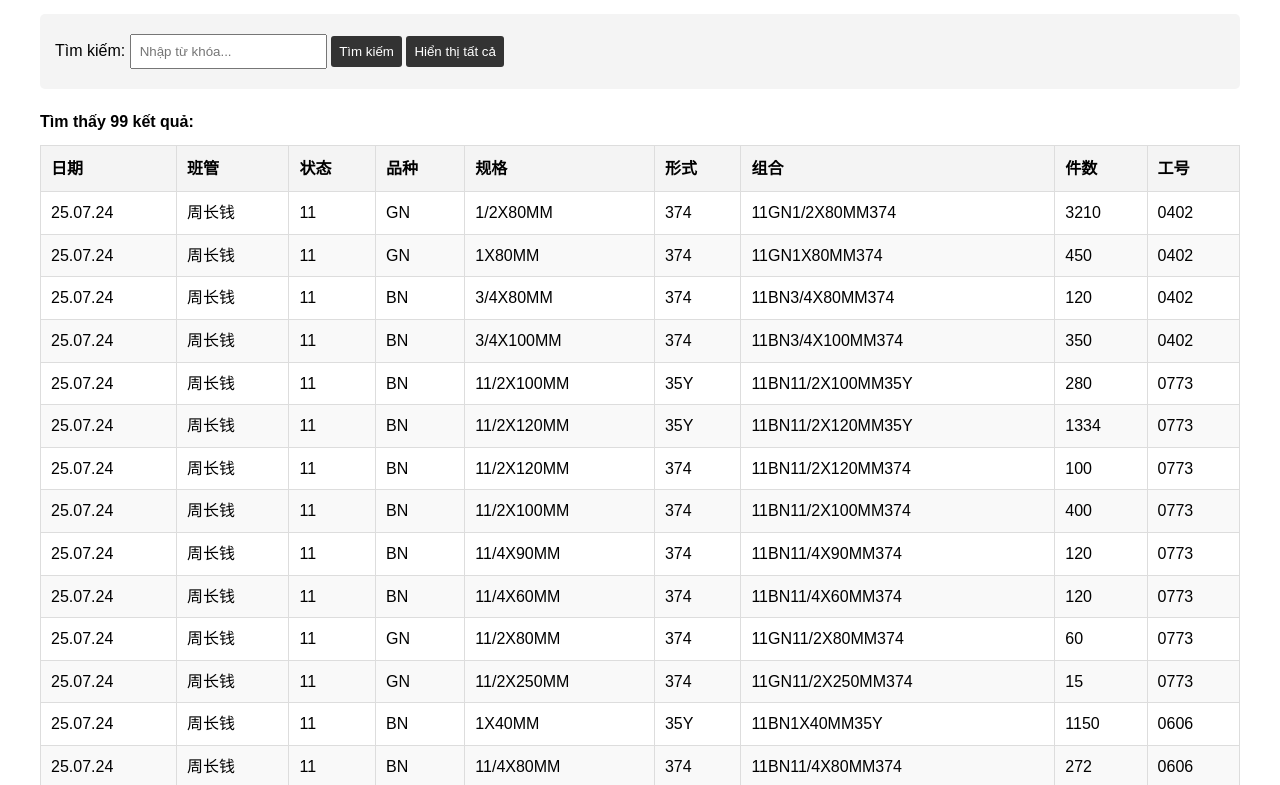
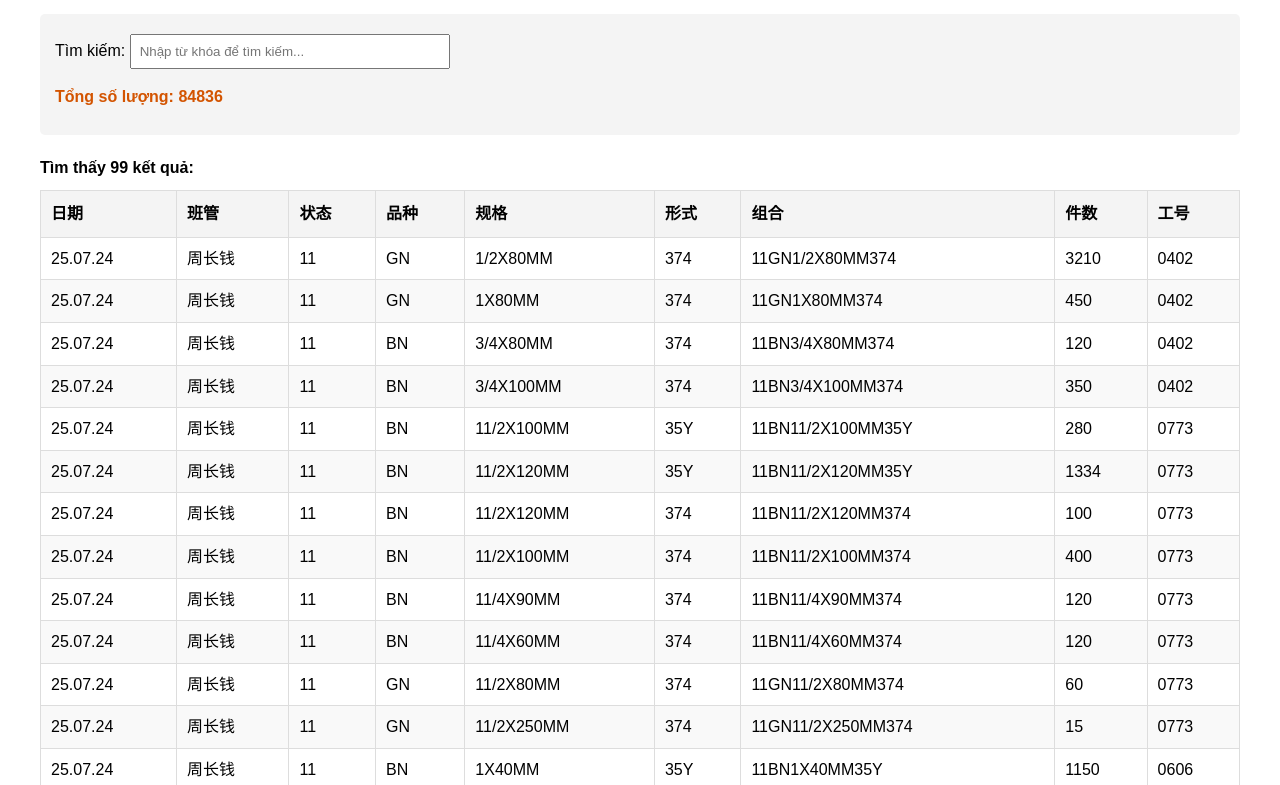
Before and after one commit to quangthanhqldd/pp, a plain HTML site: page index.html in a window 1280 px wide. Shown: the part 100-885 px from the top of the page. Drawn offline with Linux system fonts and the light colour scheme.

Commit message:
Update index.html

```diff
--- a/index.html
+++ b/index.html
@@ -23,19 +23,15 @@
             background: #f4f4f4;
             border-radius: 5px;
         }
-        input, button {
+        input {
             padding: 8px;
             margin: 5px 0;
+            width: 300px;
         }
-        button {
-            background: #333;
-            color: #fff;
-            border: none;
-            cursor: pointer;
-            border-radius: 3px;
-        }
-        button:hover {
-            background: #555;
+        .total-display {
+            margin: 10px 0;
+            font-weight: bold;
+            color: #d35400;
         }
         #results {
             margin-top: 20px;
@@ -85,9 +81,8 @@
 
     <div class="search-container">
         <label for="searchInput">Tìm kiếm:</label>
-        <input type="text" id="searchInput" placeholder="Nhập từ khóa...">
-        <button onclick="searchData()">Tìm kiếm</button>
-        <button onclick="showAllData()">Hiển thị tất cả</button>
+        <input type="text" id="searchInput" placeholder="Nhập từ khóa để tìm kiếm...">
+        <div class="total-display" id="totalDisplay">Tổng số lượng: 0</div>
     </div>
 
     <div id="loading" class="loading">Đang tải dữ liệu...</div>
@@ -107,27 +102,20 @@
                 }
                 jsonData = await response.json();
                 document.getElementById('loading').style.display = 'none';
-                showAllData();
+                searchData(); // Tự động hiển thị dữ liệu sau khi tải
             } catch (error) {
                 document.getElementById('loading').innerHTML =
                     `<span class="error">Lỗi khi tải dữ liệu: ${error.message}</span>`;
             }
         }
 
-        // Hàm hiển thị tất cả dữ liệu
-        function showAllData() {
-            displayResults(jsonData);
-        }
-
-        // Hàm tìm kiếm dữ liệu
+        // Hàm tìm kiếm dữ liệu tự động
         function searchData() {
             const searchTerm = document.getElementById('searchInput').value.toLowerCase();
-            if (!searchTerm) {
-                showAllData();
-                return;
-            }
+            let filteredData = jsonData;
 
-            const filteredData = jsonData.filter(item => {
+            if (searchTerm) {
+                filteredData = jsonData.filter(item => {
                     // Kiểm tra tất cả các trường trong mỗi item
                     for (const key in item) {
                         if (item.hasOwnProperty(key)) {
@@ -139,18 +127,29 @@
                     }
                     return false;
                 });
+            }
 
             displayResults(filteredData);
         }
 
-        // Hàm hiển thị kết quả dạng bảng ngang
+        // Hàm hiển thị kết quả dạng bảng ngang và tính tổng
         function displayResults(data) {
             const resultsContainer = document.getElementById('results');
+            const totalDisplay = document.getElementById('totalDisplay');
 
             if (data.length === 0) {
                 resultsContainer.innerHTML = '<p>Không tìm thấy kết quả nào.</p>';
+                totalDisplay.textContent = 'Tổng số lượng: 0';
                 return;
             }
+
+            // Tính tổng cột số 8 (件数)
+            const total = data.reduce((sum, item) => {
+                const quantity = parseInt(item['件数']) || 0;
+                return sum + quantity;
+            }, 0);
+
+            totalDisplay.textContent = `Tổng số lượng: ${total}`;
 
             let html = `<div class="result-count">Tìm thấy ${data.length} kết quả:</div>`;
             html += '<table class="data-table"><thead><tr>';
@@ -177,6 +176,9 @@
 
         // Tải dữ liệu JSON khi trang được tải
         window.onload = loadJSONData;
+
+        // Tự động tìm kiếm khi nhập liệu
+        document.getElementById('searchInput').addEventListener('input', searchData);
     </script>
 </body>
 </html>
```
Lines whose indentation alone changed are shown as unchanged.
